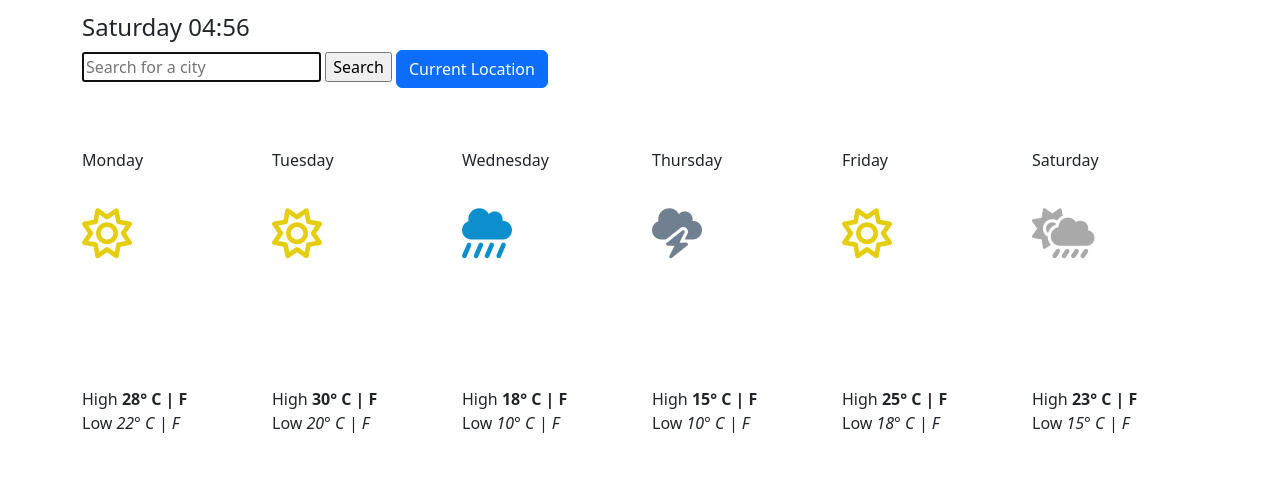
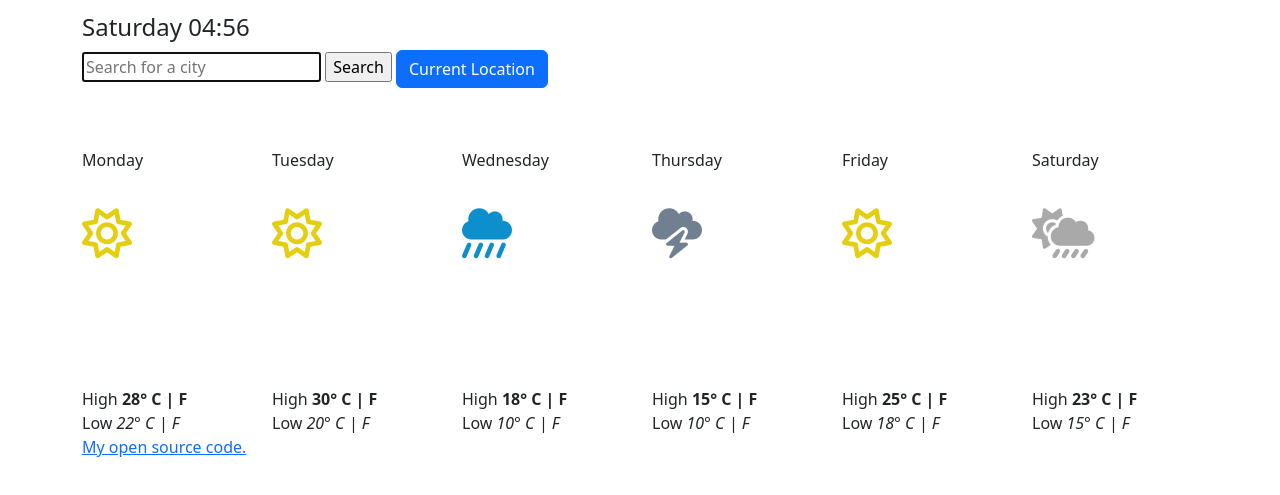
Before and after one commit to Shelby1989/WeatherAPP, a plain HTML site: page index.html in a window 1280 px wide. Shown: the part 257-752 px from the top of the page. Drawn offline with nearby package versions, Linux system fonts and the light colour scheme.

Commit message:
added github link

```diff
--- a/index.html
+++ b/index.html
@@ -167,7 +167,7 @@
             </br>Low <em> 15&#176 C | F</em>
             </div>
         </div>
-
+           <a href="https://github.com/Shelby1989/WeatherAPP" target="_blank">My open source code.</a>
         <script src="src/index.js"></script>
     </div>
 </body>
```
